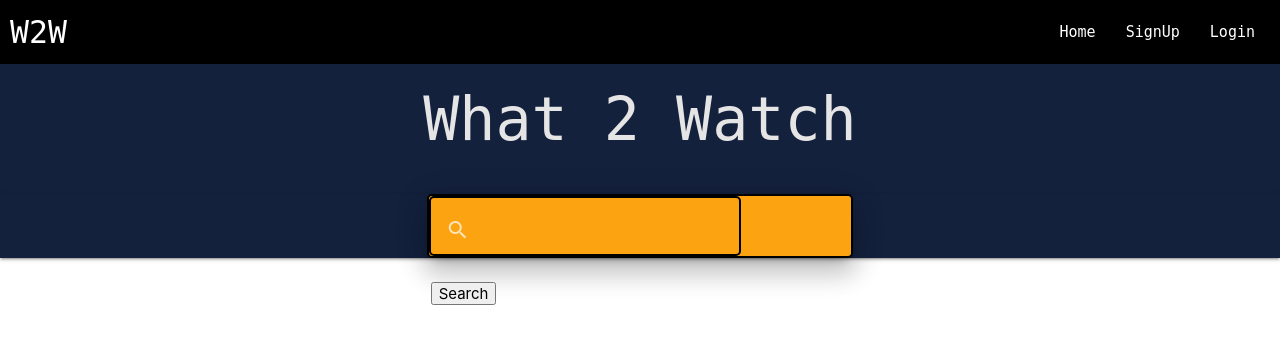
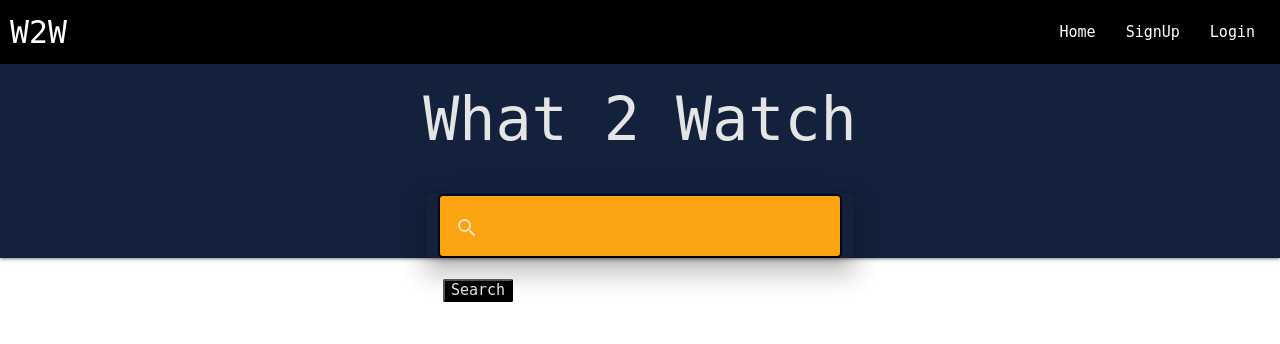
Before and after one commit to Code-Institute-Submissions/TVreview, a Flask app: page / in a window 1280 px wide. Shown: the top 344 px of the page. Run offline with Flask 2, Linux system fonts and the light colour scheme; data that the repository does not hold is empty; some libraries are stand-ins or nearby versions; some web fonts are replaced.

Commit message:
styled the search bar and search button.

```diff
--- a/static/css/style.css
+++ b/static/css/style.css
@@ -72,6 +72,12 @@
     background-color: rgba(5, 5, 5, 0);
 }
 
+.custom-search-btn {
+    margin-left: 5px;
+    background-color: black;
+    border-radius: 2px;
+}
+
 /*-----------cards-------------------*/
 .card-background {
     background-color: #000000;
@@ -116,8 +122,10 @@
     .custom-card-image {
     width: 70%;
 }
+}
 
 @media screen and (min-width: 1080px) {
     .custom-card-image {
     width: 50%;
 }
+}
--- a/templates/index.html
+++ b/templates/index.html
@@ -1,25 +1,23 @@
 {% extends "base.html" %}
 
 {% block content %}
+
 <nav class="search-margin row">
+    <div class="col nav-wrapper z-depth-4 s10 m4 offset-s1 offset-m4">
+   <form action = "{{ url_for('searchRedirect') }}" method = "POST">
 
-<div class="col nav-wrapper custom-search z-depth-4 s10 m4 offset-s1 offset-m4">
-      <form action = "{{ url_for('searchRedirect') }}" method = "POST">
-          {{ searchterm }}
-        <div class="input-field custom-input">
+        <div class="input-field custom-input custom-search">
           <input id="search" type="search" name="search" required>
           <label class="label-icon" for="search"><i class="material-icons">search</i></label>
           <i class="material-icons">close</i>
-          <button type="submit">Search</button>
         </div>
+         <button type="submit" class="custom-search-btn custom-text">Search</button>
+
     </form>
-
     </div>
 
 </nav>
+</section>
 
 
-
-    <div class="custom-text"> {{ search }} </div>
-
 {% endblock %}
```
